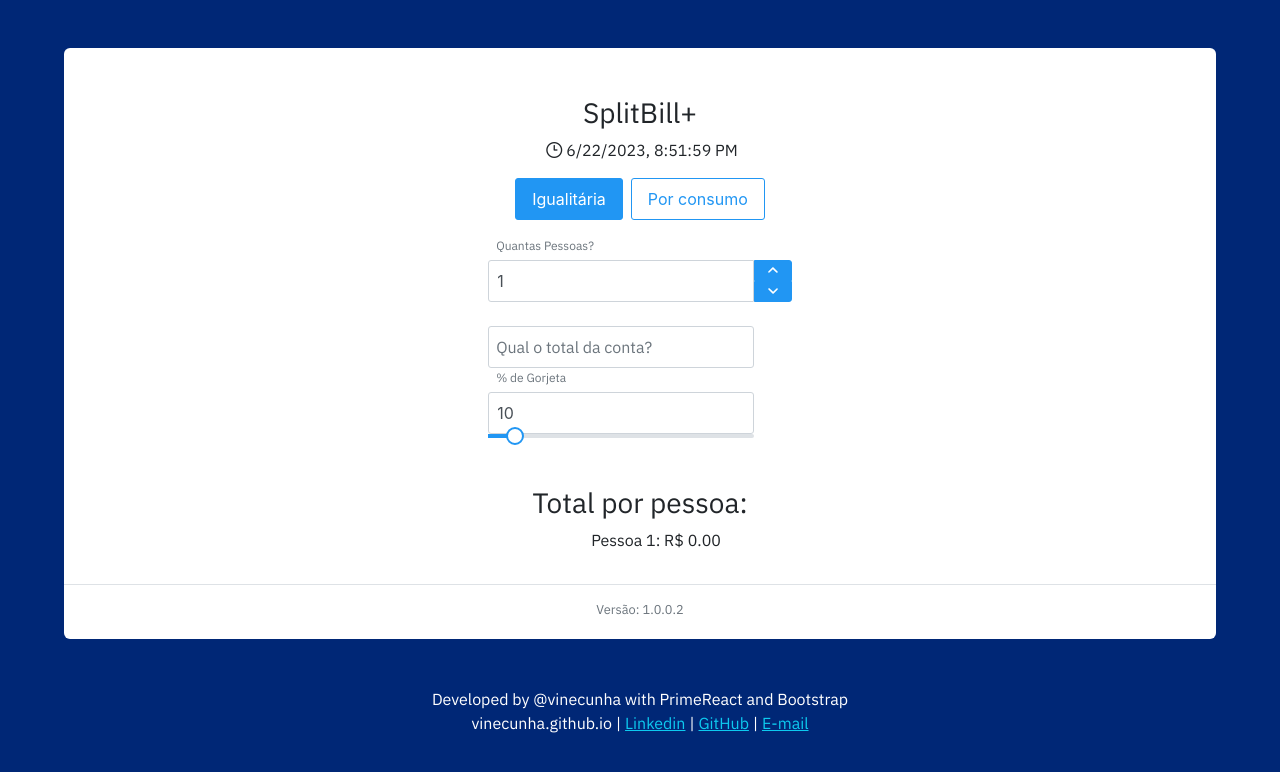
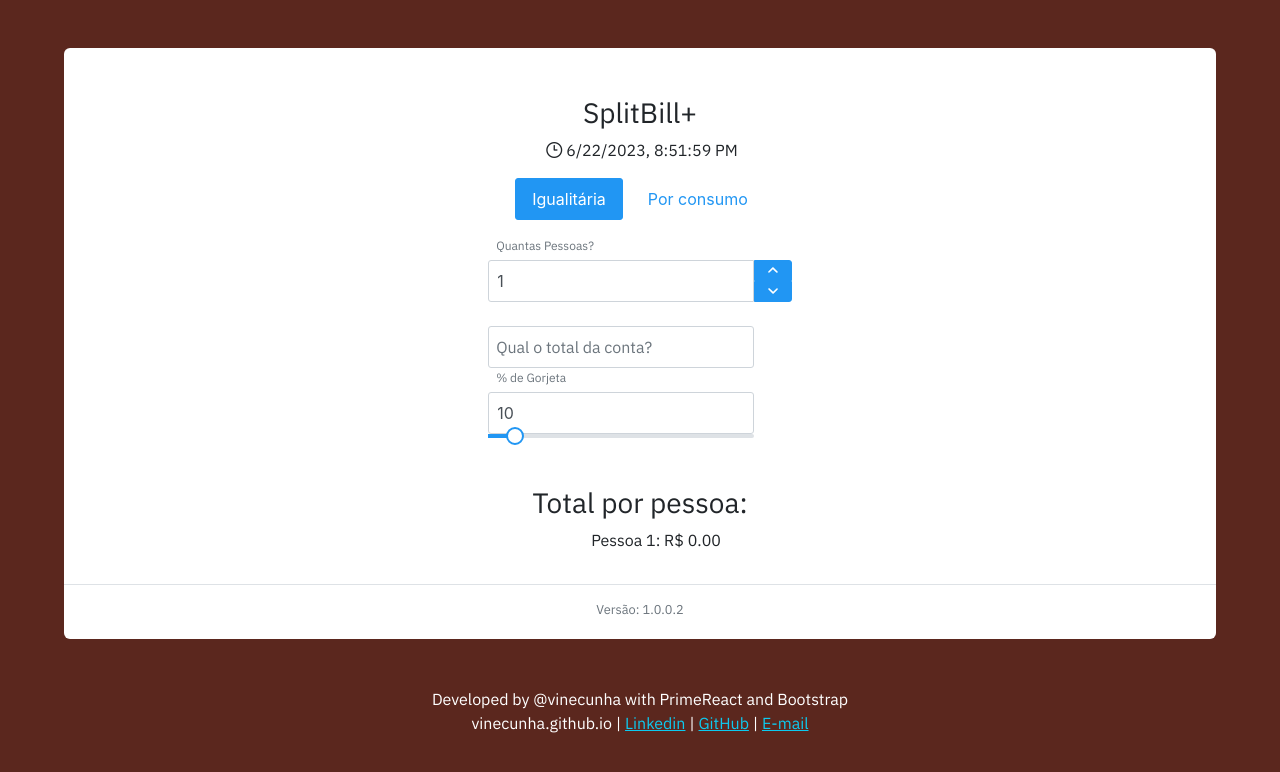
Before and after one commit to vinecunha/gorjeta, a React (Create React App) app: page / in a window 1280 px wide. Shown: the top 772 px of the page. Built offline with nearby package versions, Linux system fonts and the light colour scheme.

Commit message:
v.1.0.0.2

```diff
--- a/src/App.css
+++ b/src/App.css
@@ -1,9 +1,9 @@
 @import url('https://fonts.googleapis.com/css2?family=IBM+Plex+Sans&display=swap');
 
 :root{
-  --body-color: #c21414;
-  --body-color-2: #ffdf00;
-  --body-color-3: #002776;
+  --body-color: #ED6C24;
+  --body-color-2: #FFCC37;
+  --body-color-3: #5B271E;
   --border: #ccc;
   --bg-color: #fff;
   --primary: #2C9FBA;
--- a/src/App.js
+++ b/src/App.js
@@ -130,12 +130,12 @@ const RestaurantBill = () => {
       <div className='d-flex flex-row justify-content-center align-items-center'>
         <Button
           label='Igualitária'
-          className={`mx-1 ${igualitaria ? 'p-button-primary' : 'p-button-outlined'}`}
+          className={`mx-1 ${igualitaria ? 'p-button-primary' : 'p-button-text'}`}
           onClick={() => setIgualitaria(true)}
         />
         <Button
           label='Por consumo'
-          className={`mx-1 ${!igualitaria ? 'p-button-primary' : 'p-button-outlined'}`}
+          className={`mx-1 ${!igualitaria ? 'p-button-primary' : 'p-button-text'}`}
           onClick={() => setIgualitaria(false)}
         />
       </div>
```
